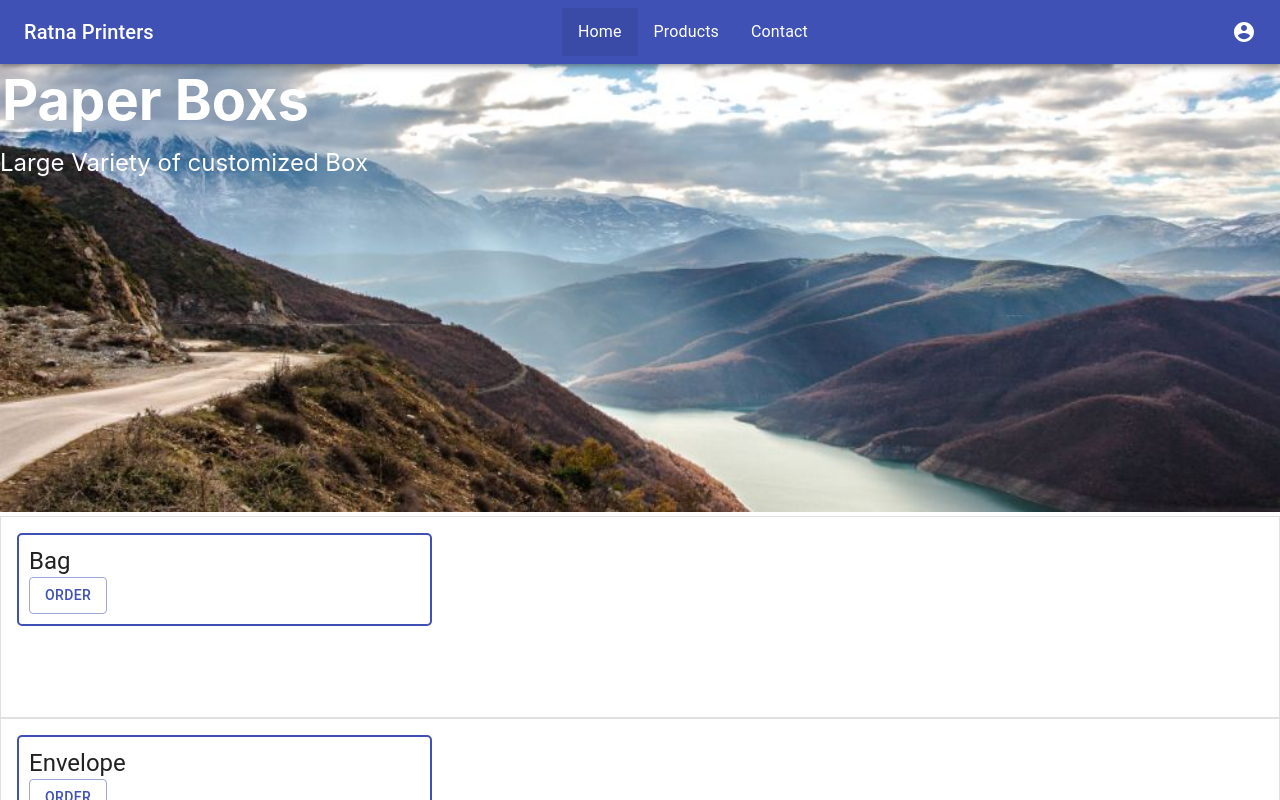
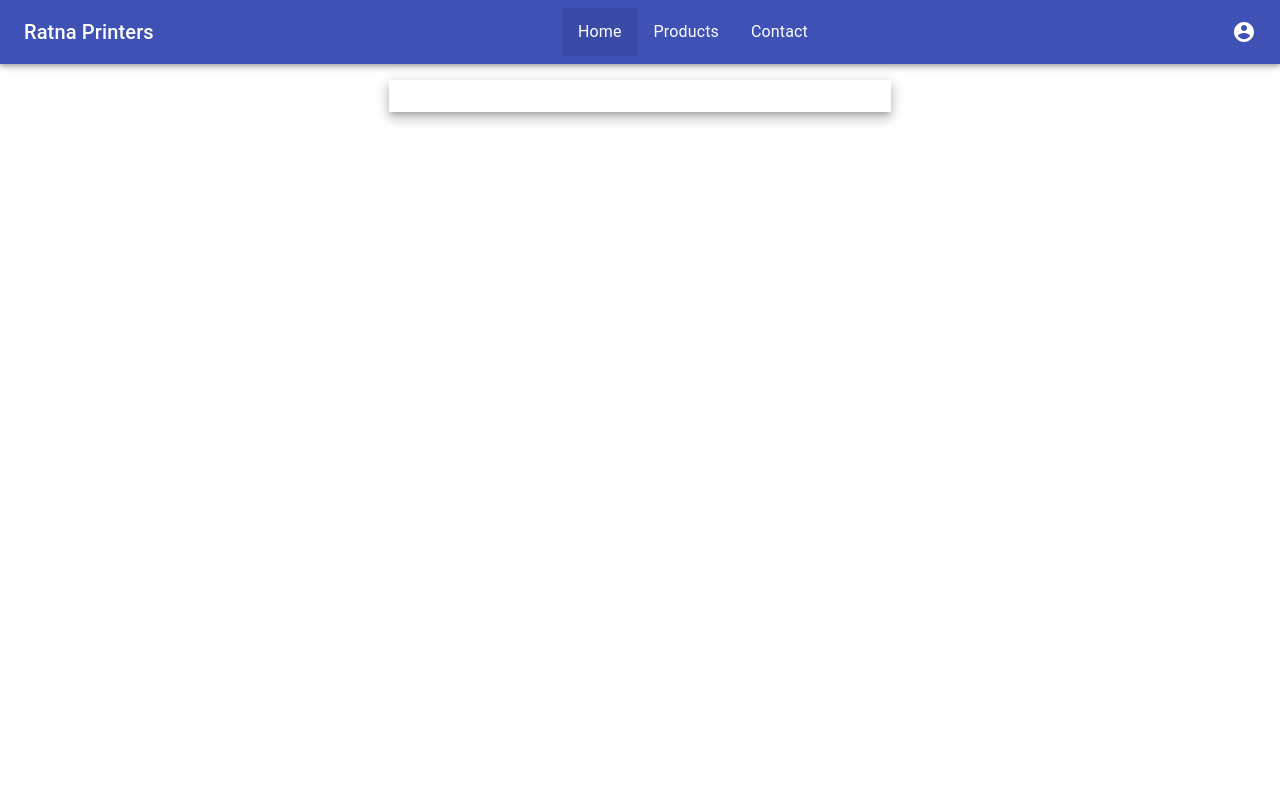
Before and after one commit to rsnjoshi/rPrinters, a React (Create React App) app: page /auth in a window 1280 px wide. Before the commit this address led to /. Shown: the top 800 px of the page. Built offline with nearby package versions, Linux system fonts and the light colour scheme.

Commit message:
auth form and route enabled

```diff
--- a/src/App.js
+++ b/src/App.js
@@ -4,6 +4,7 @@ import Aux from "./hoc/Aux";
 import Home from "./containers/Home/Home";
 import Products from "./containers/Products/Products";
 import Contact from "./containers/Contact/Contact";
+import Auth from "./containers/Auth/Auth";
 import {
   BrowserRouter as Router,
   Switch,
@@ -20,6 +21,7 @@ class App extends Component {
           <Layout>
             <Switch>
               <Route path="/quotation" component={QuotationForm} />
+              <Route path="/auth" component={Auth} />
               <Route path="/products" component={Products} />
               <Route path="/contact" component={Contact} />
               <Route path="/" exact component={Home} />
--- a/src/components/Layout/Layout.module.css
+++ b/src/components/Layout/Layout.module.css
@@ -1,3 +1,4 @@
 .mainGridContainer {
   margin-top: auto;
+  justify-content: center;
 }
--- a/src/components/Navigation/UserPortal/UserPortal.js
+++ b/src/components/Navigation/UserPortal/UserPortal.js
@@ -1,4 +1,5 @@
 import React, { useState } from "react";
+import { useHistory } from "react-router-dom";
 import AccountCircle from "@material-ui/icons/AccountCircle";
 import Popover from "@material-ui/core/Popover";
 import {
@@ -16,6 +17,7 @@ import Aux from "../../../hoc/Aux";
 
 const UserPortal = (props) => {
   const [anchorEl, setAnchorEl] = useState(null);
+  let history = useHistory();
 
   const handleClick = (event) => {
     // console.log(event.currentTarget);
@@ -28,6 +30,11 @@ const UserPortal = (props) => {
 
   const handleMouseLeave = () => {
     setAnchorEl(null);
+  };
+
+  const onSignInClickHandler = (typeName) => {
+    setAnchorEl(null);
+    history.push(`/auth/${typeName}`);
   };
 
   const open = Boolean(anchorEl);
@@ -59,10 +66,18 @@ const UserPortal = (props) => {
     <Aux>
       <ListItem button>
         <ButtonGroup variant="text" color="primary" aria-label="Log In">
-          <Button variant="outlined" color="primary">
+          <Button
+            variant="outlined"
+            color="primary"
+            onClick={() => onSignInClickHandler("signin")}
+          >
             Sign In
           </Button>
-          <Button variant="outlined" color="primary">
+          <Button
+            variant="outlined"
+            color="primary"
+            onClick={() => onSignInClickHandler("signup")}
+          >
             Sign Up
           </Button>
         </ButtonGroup>
--- a/src/containers/Auth/Auth.js
+++ b/src/containers/Auth/Auth.js
@@ -0,0 +1,33 @@
+import React, { Component } from "react";
+import { Paper, Grid } from "@material-ui/core";
+import { Switch, Route } from "react-router-dom";
+import SignIn from "./SignIn/SingIn";
+import SignUp from "./SignUp/SignUp";
+import classes from "./Auth.module.css";
+import Aux from "../../hoc/Aux";
+
+class Auth extends Component {
+  render() {
+    console.log(this.props.match.path);
+    return (
+      <Aux>
+        <Grid item xs={12} lg={5} md={6} sm={9} className={classes.GridParent}>
+          <Paper square elevation={7} className={classes.LoginForm}>
+            <Switch>
+              <Route
+                path={this.props.match.path + "/signIn"}
+                component={SignIn}
+              />
+              <Route
+                path={this.props.match.path + "/signUp"}
+                component={SignUp}
+              />
+            </Switch>
+          </Paper>
+        </Grid>
+      </Aux>
+    );
+  }
+}
+
+export default Auth;
--- a/src/containers/Auth/Auth.module.css
+++ b/src/containers/Auth/Auth.module.css
@@ -0,0 +1,8 @@
+.GridParent {
+  justify-content: center;
+  padding: 16px;
+}
+
+.LoginForm {
+  padding: 16px;
+}
--- /dev/null
+++ b/src/containers/Auth/SignIn/SingIn.js
@@ -0,0 +1,13 @@
+import React from "react";
+import { Typography } from "@material-ui/core";
+import Aux from "../../../hoc/Aux";
+
+const SingIn = (props) => {
+  return (
+    <Aux>
+      <Typography variant="h3">Sign In</Typography>
+    </Aux>
+  );
+};
+
+export default SingIn;
--- /dev/null
+++ b/src/containers/Auth/SignUp/SignUp.js
@@ -0,0 +1,13 @@
+import React from "react";
+import { Typography } from "@material-ui/core";
+import Aux from "../../../hoc/Aux";
+
+const SignUp = (props) => {
+  return (
+    <Aux>
+      <Typography variant="h3">Sign Up</Typography>
+    </Aux>
+  );
+};
+
+export default SignUp;
```
